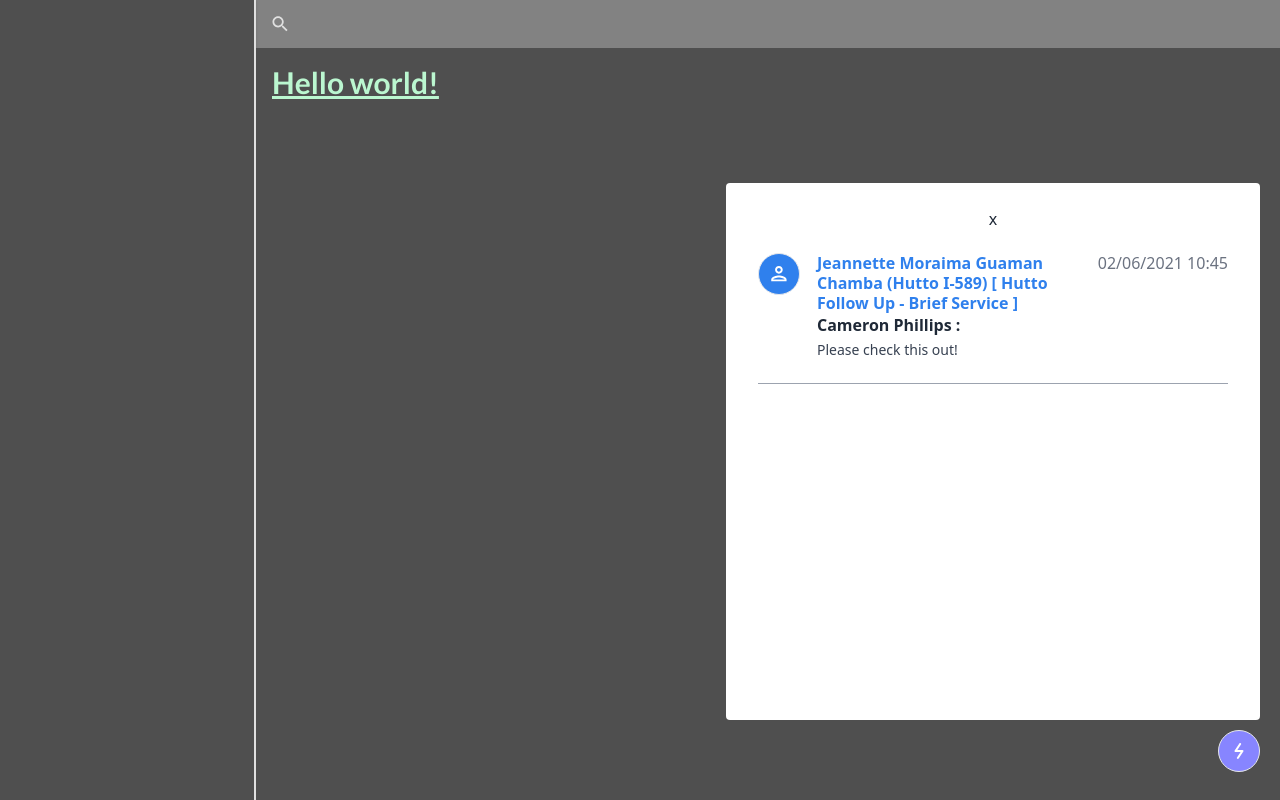
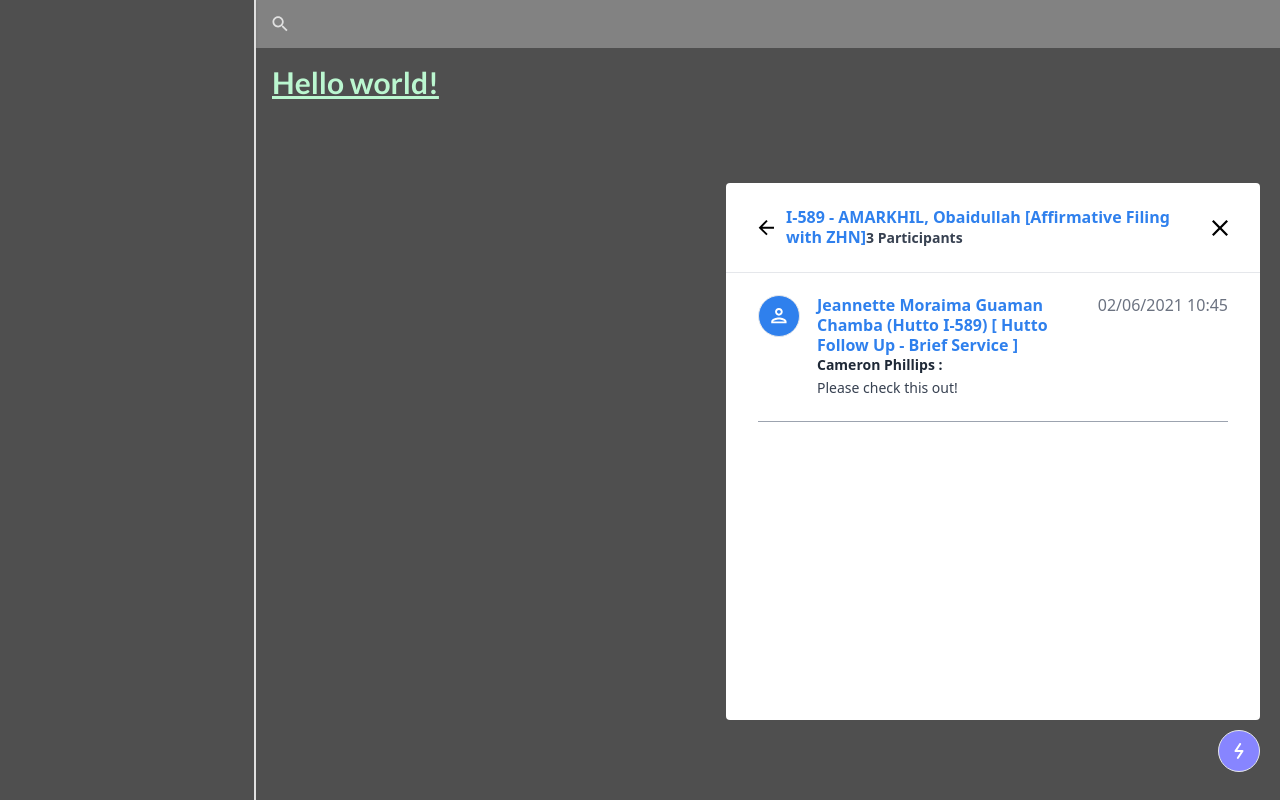
Before and after one commit to evriyanaindrasaputra/chat-vue, a Vue app: page / in a window 1280 px wide. Both pictures are taken after a click on the element 955 px from the left and 293 px from the top of the page. Built offline with nearby package versions, Linux system fonts and the light colour scheme.

Commit message:
feat: discusion header

```diff
--- a/src/components/Discuss/Discuss.vue
+++ b/src/components/Discuss/Discuss.vue
@@ -21,7 +21,7 @@ const handleDiscuss = () => { emit('changeDiscuss', props.id) }
     <!-- description -->
     <div class="w-full">
       <!-- header -->
-      <div class="flex font-semibold text-md leading-tight items-start">
+      <div class="flex font-semibold text-base leading-tight items-start">
         <span
           :id="id.toString"
           class=" text-primary-one mr-1 cursor-pointer"
@@ -32,7 +32,7 @@ const handleDiscuss = () => { emit('changeDiscuss', props.id) }
         <span class="flex-shrink-0 font-normal text-gray-500">02/06/2021 10:45</span>
       </div>
       <!-- sender -->
-      <p class="font-semibold">
+      <p class="font-semibold text-sm">
         Cameron Phillips :
       </p>
       <!-- message -->
--- /dev/null
+++ b/src/components/DiscussionHeader/DiscussionHeader.vue
@@ -0,0 +1,25 @@
+<script setup lang="ts">
+import ArrowBackIcon from '../Icons/ArrowBackIcon.vue'
+import CloseIcon from '../Icons/CloseIcon.vue'
+
+// emit to back list discuss
+const emit = defineEmits(['backDiscuss'])
+</script>
+
+<template>
+  <div>
+    <div class="flex items-center px-8 pb-6 space-x-3">
+      <button @click="emit('backDiscuss')">
+        <ArrowBackIcon class="w-4 h-4 " fill="fill-black" />
+      </button>
+      <div class="items-start flex-1 leading-tight text-base font-semibold">
+        <span class="text-primary-one">I-589 - AMARKHIL, Obaidullah [Affirmative Filing with ZHN]</span>
+        <span class=" text-sm text-gray-700">3 Participants</span>
+      </div>
+      <button>
+        <CloseIcon class="w-4 h-4 " fill="fill-black" />
+      </button>
+    </div>
+    <hr>
+  </div>
+</template>
--- a/src/views/index.vue
+++ b/src/views/index.vue
@@ -7,6 +7,7 @@ import QAIcon from '~/components/Icons/QAIcon.vue'
 import ReaderIcon from '~/components/Icons/ReaderIcon.vue'
 import Search from '~/components/Search/Search.vue'
 import Discuss from '~/components/Discuss/Discuss.vue'
+import DiscussionHeader from '~/components/DiscussionHeader/DiscussionHeader.vue'
 import ContainerDiscuss from '~/components/ContainerDiscuss/ContainerDiscuss.vue'
 
 type MenuType = 'Task' | 'Inbox' | 'Menu'
@@ -61,9 +62,7 @@ const closeDiscuss = () => {
     <!-- container for floating IButton -->
     <ContainerMenu>
       <template v-if="discuss.isDiscuss">
-        <button @click="closeDiscuss">
-          x
-        </button>
+        <DiscussionHeader @backDiscuss="closeDiscuss" />
       </template>
       <template v-else>
         <Search />
```
